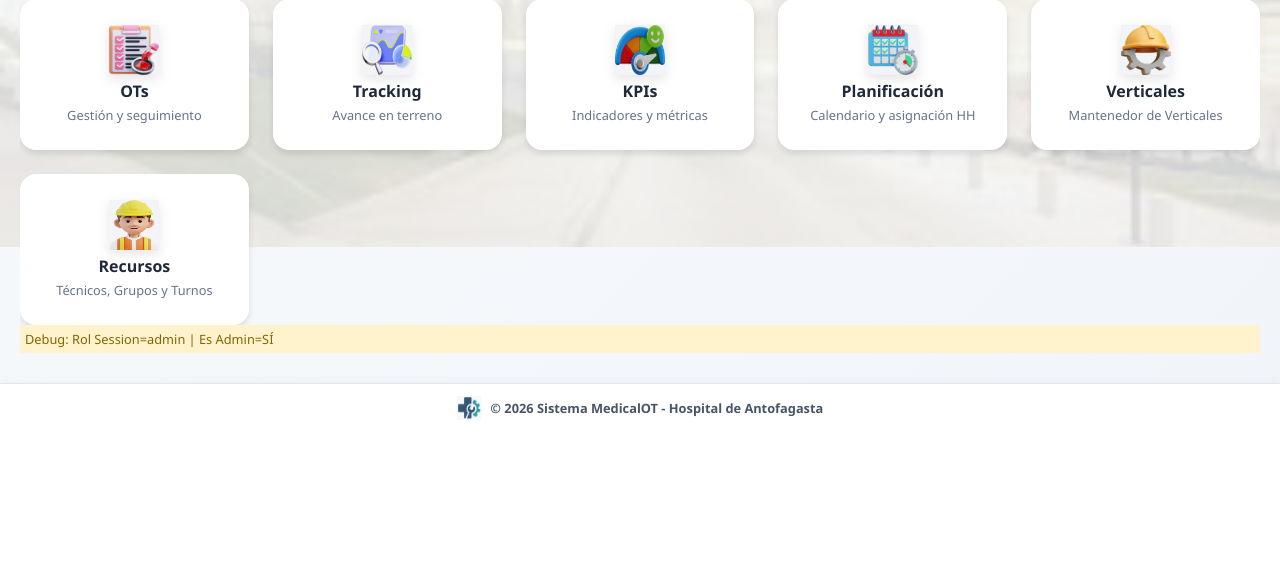
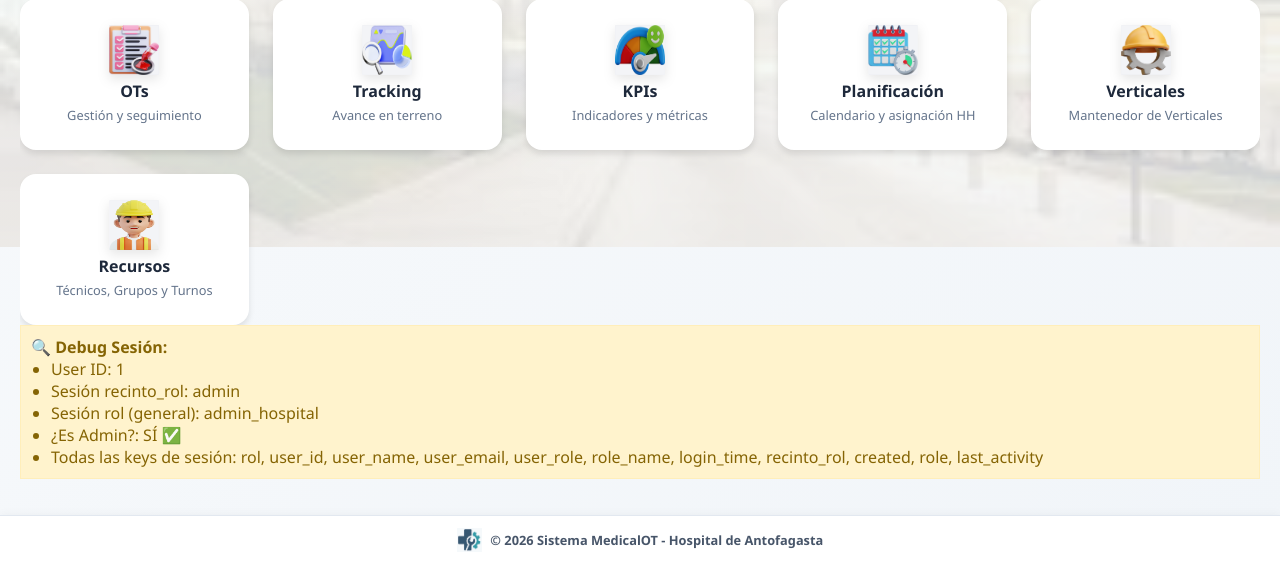
Before and after one commit to llobosg/MedicalOT, a PHP site: page / in a window 1280 px wide. Shown: the part 553-1117 px from the top of the page. Before the commit the page ends 973 px from the top, so only its background shows below. Run offline with PHP 8.4, Linux system fonts and the light colour scheme; the visitor is signed in with stand-in values (Sample User, id 1).

Commit message:
fix: debug sesión y lógica de roles flexible para verticales

```diff
--- a/public/index.php
+++ b/public/index.php
@@ -482,10 +482,30 @@ $isAdmin = ($user['role'] === 'admin_hosp');
             $esAdmin = ($rolActual === 'admin_hospital' || $rolActual === 'admin');
         ?>
 
-        <!-- DEBUG TEMPORAL (Borrar después de verificar) -->
-        <div style="background:#fff3cd; padding:5px; font-size:0.8rem; color:#856404; margin-bottom:10px;">
-            Debug: Rol Session=<?= htmlspecialchars($rolActual) ?> | Es Admin=<?= $esAdmin ? 'SÍ' : 'NO' ?>
+        <!-- DEBUG VERTICALES -->
+        <div style="background:#fff3cd; padding:10px; border:1px solid #ffeeba; color:#856404; margin-bottom:1rem;">
+            <strong>🔍 Debug Sesión:</strong><br>
+            <ul style="margin:0; padding-left:20px;">
+                <?php
+                    // Forzar inicio de sesión si no existe
+                    if (session_status() === PHP_SESSION_NONE) session_start();
+
+                    $rolRecinto = $_SESSION['recinto_rol'] ?? 'NO DEFINIDO';
+                    $rolGeneral = $_SESSION['rol'] ?? 'NO DEFINIDO';
+                    $userId = $_SESSION['user_id'] ?? 'NO DEFINIDO';
+
+                    // Lógica de permisos flexible
+                    $esAdmin = ($rolRecinto === 'admin' || $rolRecinto === 'admin_hospital' ||
+                                $rolGeneral === 'admin' || $rolGeneral === 'admin_hospital');
+                ?>
+                <li>User ID: <?= htmlspecialchars($userId) ?></li>
+                <li>Sesión recinto_rol: <?= htmlspecialchars($rolRecinto) ?></li>
+                <li>Sesión rol (general): <?= htmlspecialchars($rolGeneral) ?></li>
+                <li>¿Es Admin?: <?= $esAdmin ? 'SÍ ✅' : 'NO ❌' ?></li>
+                <li>Todas las keys de sesión: <?= implode(', ', array_keys($_SESSION)) ?></li>
+            </ul>
         </div>
+        <!-- FIN DEBUG -->
 
         <section id="verticales" class="module-section">
             <div style="max-width:900px; margin:0 auto; height:100%; display:flex; flex-direction:column;">
@@ -498,10 +518,18 @@ $isAdmin = ($user['role'] === 'admin_hosp');
                     </div>
 
                     <!-- Botón Nueva Vertical: Visible SOLO si $esAdmin es TRUE -->
+                    <?php
+                        // Definir permisos flexibles (acepta ambos nombres de sesión)
+                        $rolRecinto = $_SESSION['recinto_rol'] ?? '';
+                        $rolGeneral = $_SESSION['rol'] ?? '';
+
+                        $esAdmin = ($rolRecinto === 'admin' || $rolRecinto === 'admin_hospital' ||
+                                    $rolGeneral === 'admin' || $rolGeneral === 'admin_hospital');
+                    ?>
+
+                    <!-- Botón Nueva Vertical -->
                     <?php if ($esAdmin): ?>
-                    <button onclick="abrirModalVerticales()" style="background:var(--primary); color:#fff; padding:0.6rem 1rem; border-radius:0.5rem; border:none; cursor:pointer; display:flex; align-items:center; gap:0.5rem; font-weight:600;">
-                        ➕ Nueva Vertical
-                    </button>
+                    <button onclick="abrirModalVerticales()" style="...">➕ Nueva Vertical</button>
                     <?php endif; ?>
                 </div>
 
```
